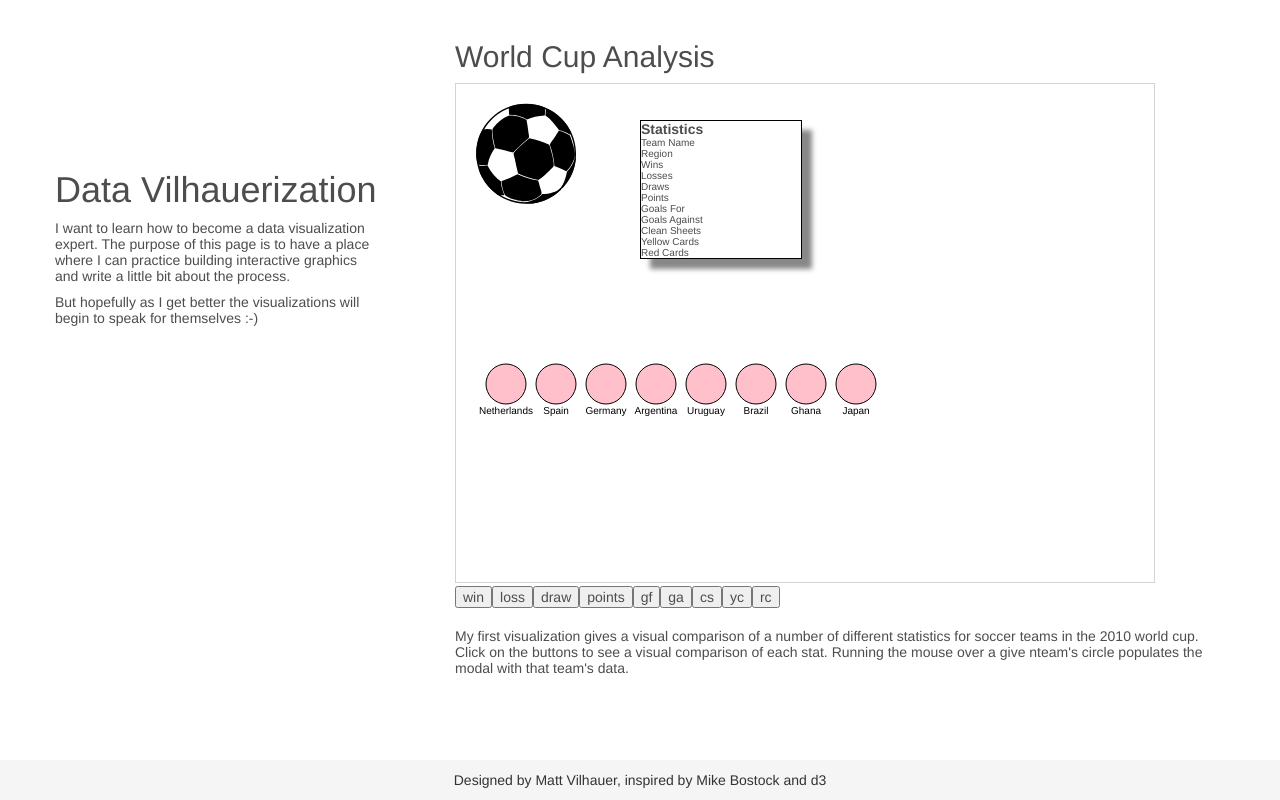
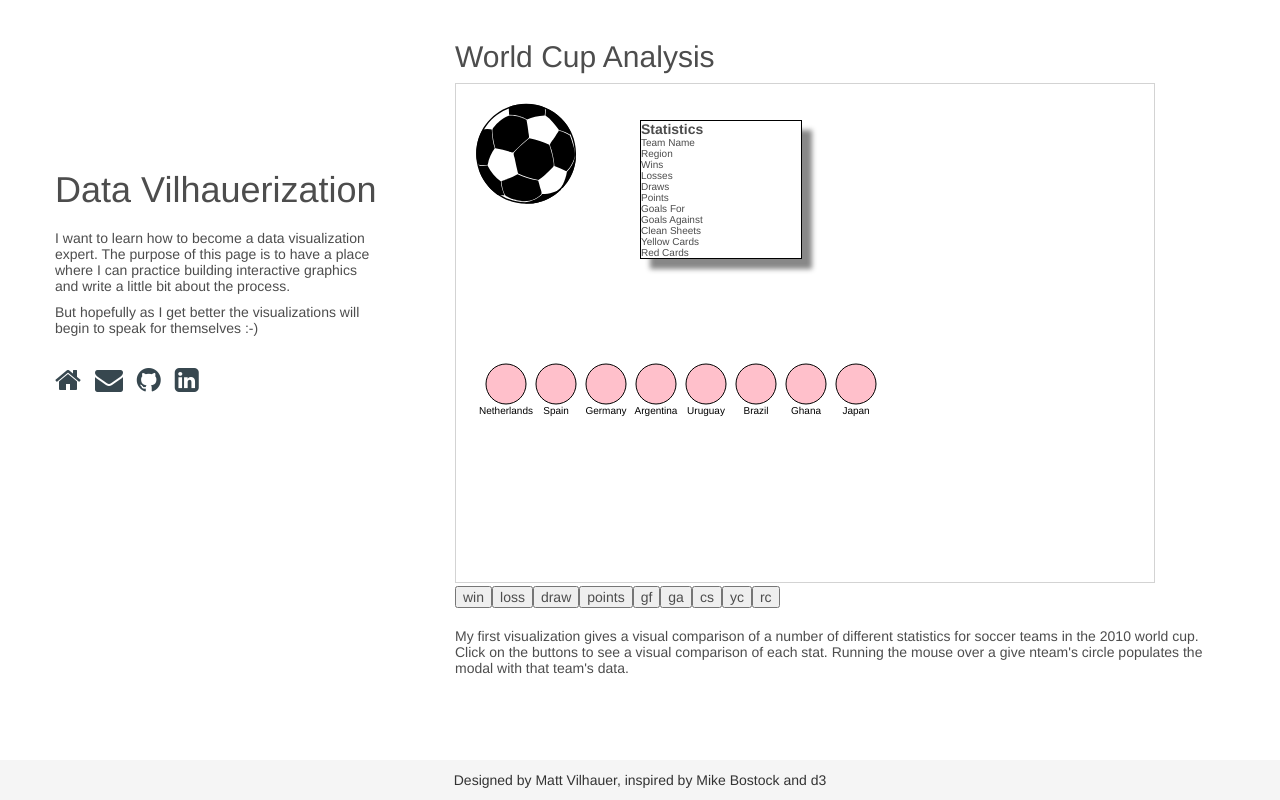
Before and after one commit to matthewvilhauer/data-vilhauerization, a website: page index.html in a window 1280 px wide. Drawn offline with nearby package versions, Linux system fonts and the light colour scheme.

Commit message:
Adds icons with links to portfolio site, email, github, and linkedin.

```diff
--- a/index.html
+++ b/index.html
@@ -28,9 +28,25 @@
         <div class="col-sm-4">
             <div class="sidebar-container">
                 <h1>Data Vilhauerization</h1>
-                <p class="sidebar-words">I want to learn how to become a data visualization expert. The purpose of this page
-                    is to have a place where I can practice building interactive graphics and write a little bit about the process.</p>
-                <p class="sidebar-words">But hopefully as I get better the visualizations will begin to speak for themselves :-)</p>
+                <div class="sidebar-words">
+                    <p>I want to learn how to become a data visualization expert. The purpose of this page
+                        is to have a place where I can practice building interactive graphics and write a little bit about the process.</p>
+                    <p>But hopefully as I get better the visualizations will begin to speak for themselves :-)</p>
+                </div>
+                <div class="social-media-icons">
+                    <a href="http://www.matthewvilhauer.com" target="_blank">
+                        <i class="social-media-icon fa fa-2x fa-home" aria-hidden="true"></i>
+                    </a>
+                    <a href="mailto:matthewvilhauer@gmail.com">
+                        <i class="social-media-icon smi-spacing fa fa-2x fa-envelope" aria-hidden="true"></i>
+                    </a>
+                    <a href="https://github.com/matthewvilhauer" target="_blank">
+                        <i class="social-media-icon smi-spacing fa fa-2x fa-github" aria-hidden="true"></i>
+                    </a>
+                    <a href="https://www.linkedin.com/in/matthewvilhauer" target="_blank">
+                        <i class="social-media-icon smi-spacing fa fa-2x fa-linkedin-square" aria-hidden="true"></i>
+                    </a>
+                </div>
             </div>
         </div>
         <div class="col-sm-8">
--- a/styles/styles.css
+++ b/styles/styles.css
@@ -9,17 +9,22 @@
 .sidebar-container {
     position: fixed;
     float: left;
-    width: 100%;
     padding-top: 150px;
+    width: auto;
+    display: block;
 }
 .sidebar-words {
     width: 320px;
+    padding-top: 10px;
 }
 .social-media-icon {
     color: #37474F;
 }
 .social-media-icons {
     padding-top: 20px;
+}
+.smi-spacing {
+    padding-left: 10px;
 }
 .main-content {
     padding-top: 20px;
```
